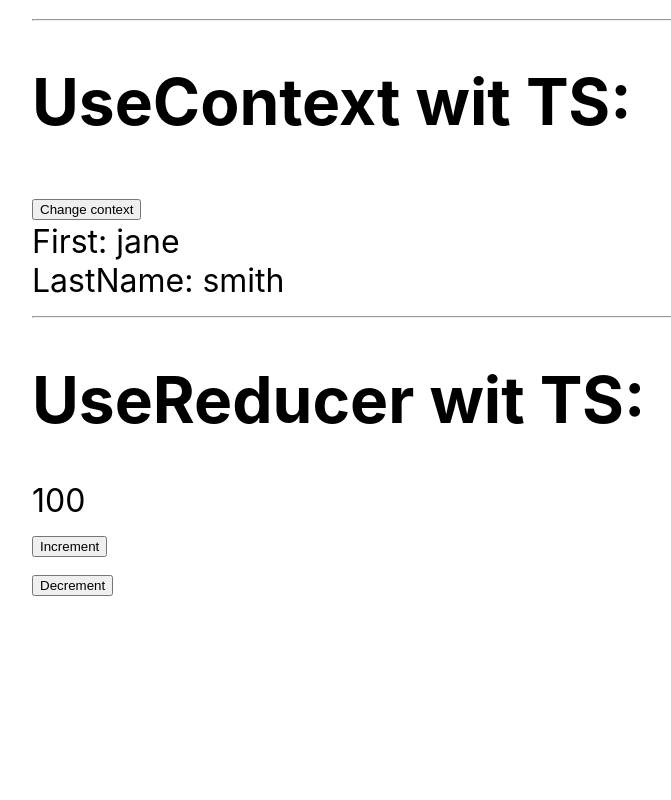
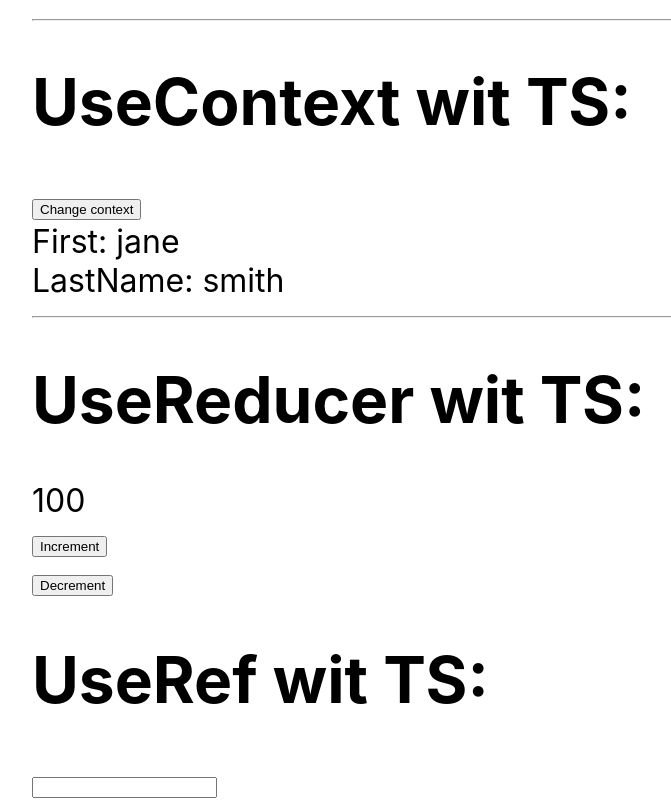
Before and after one commit to Jersonquinterolopez/ts-cra-test, a React (Create React App) app: page / in a window 1280 px wide. Shown: the part 458-1258 px from the top of the page, without its empty margins (208-879 px from the left). Before the commit the page ends 1056 px from the top, so only its background shows below. Built offline with nearby package versions, Linux system fonts and the light colour scheme.

Commit message:
[Add] UseRefComponent type hook example

```diff
--- a/src/App.tsx
+++ b/src/App.tsx
@@ -3,6 +3,7 @@ import './App.css';
 import UseContextComponent from './features/UseContextComponent';
 import UseEffectComponent from './features/UseEffectComponent';
 import UseReducerComponent from './features/UseReducerComponent';
+import UseRefComponent from './features/UseRefComponent';
 import UseStateComponent from './features/UseStateComponent';
 
 // conventional props
@@ -109,6 +110,10 @@ function App() {
         <h1>UseReducer wit TS:</h1>
         <UseReducerComponent />
       </div>
+      <div>
+        <h1>UseRef wit TS:</h1>
+        <UseRefComponent />
+      </div>
     </div>
   );
 }
--- /dev/null
+++ b/src/features/UseRefComponent/index.tsx
@@ -0,0 +1,12 @@
+import { useRef } from "react"
+
+
+const UseRefComponent = () => {
+    const inputRef = useRef<HTMLInputElement | null>(null)
+
+    return (
+        <input ref={inputRef} />
+    )
+}
+
+export default UseRefComponent
```
